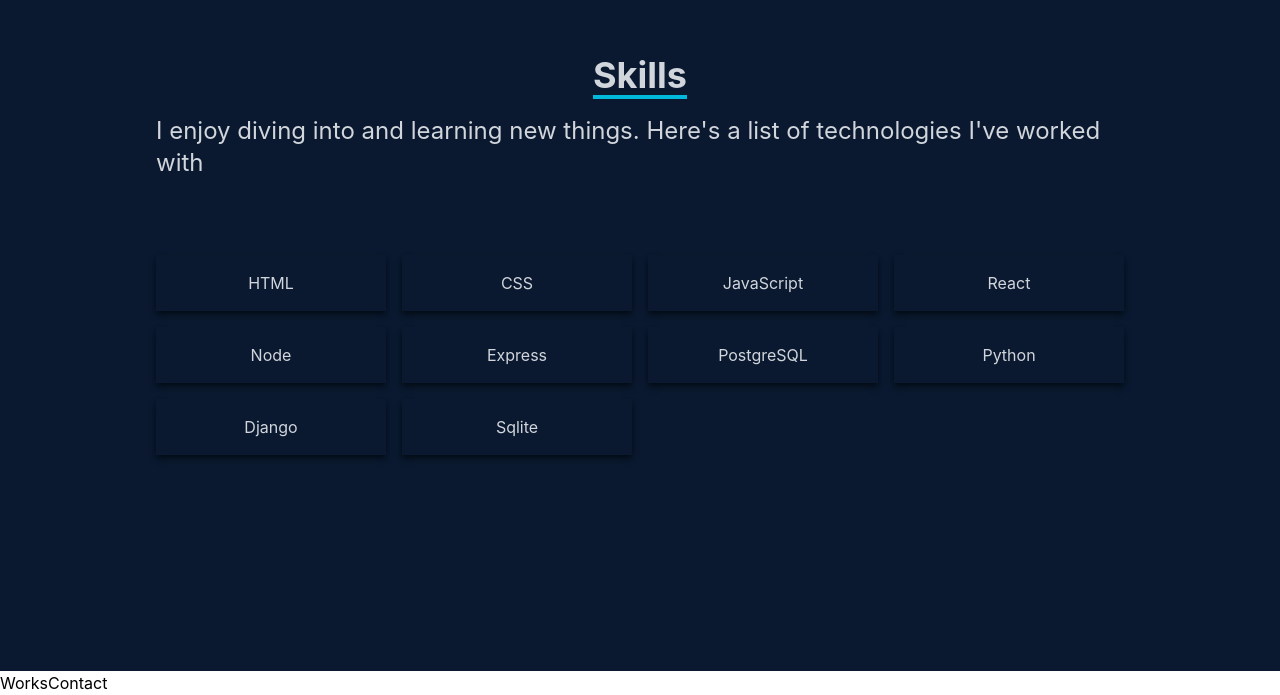
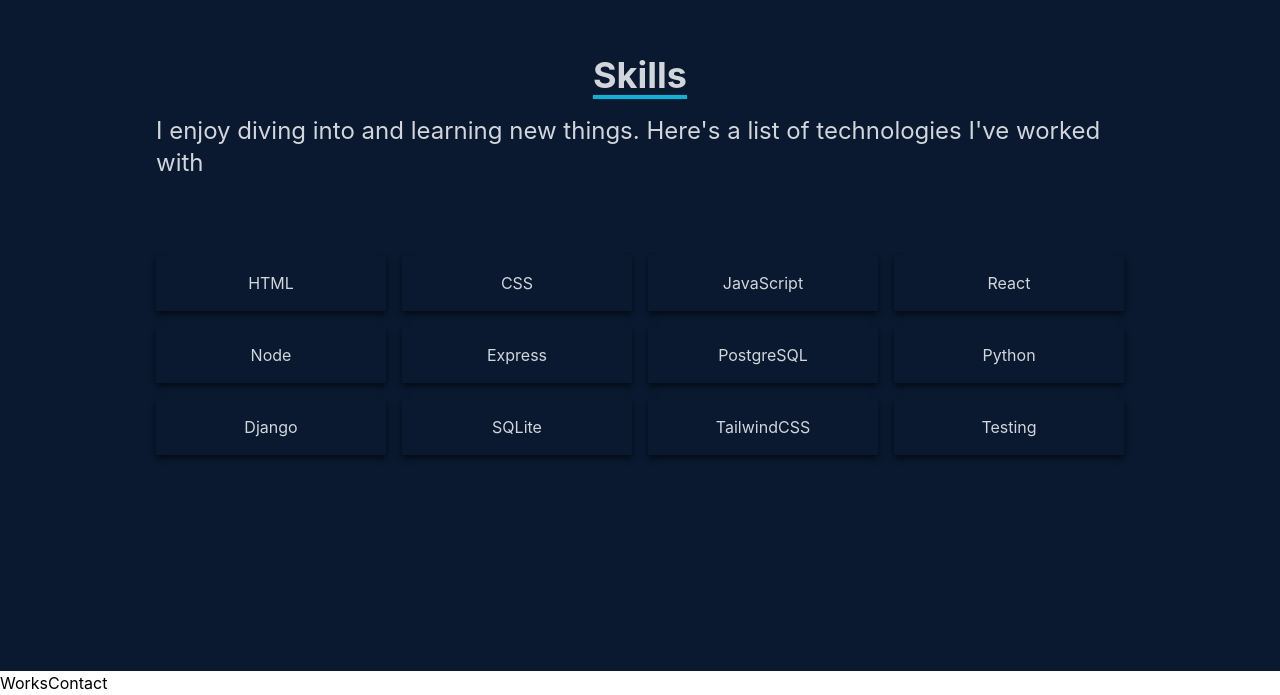
Before and after one commit to Nahjuu/portfolio, a React (Vite) app: page / in a window 1280 px wide. Shown: the part 1729-2424 px from the top of the page. Built offline with nearby package versions, Linux system fonts and the light colour scheme.

Commit message:
updated cursor to default in all components in order to look cleaner, added Skills.jsx component

```diff
--- a/src/components/Home.jsx
+++ b/src/components/Home.jsx
@@ -5,7 +5,7 @@ import RandomQuote from './RandomQuote'; // Component to display random quotes
 const Home = () => {
  return (
    // Main container - full screen with dark background
-   <div name="home" className="h-screen w-full bg-[#0a192f]">
+   <div name="home" className="cursor-default h-screen w-full bg-[#0a192f]">
      {/* Content wrapper - centers content and handles responsive layout */}
      <div className="max-w-screen-lg mx-auto flex flex-col items-center justify-center h-full px-4 md:flex-row">
        {/* Left side - Text content */}
--- a/src/components/Navbar.jsx
+++ b/src/components/Navbar.jsx
@@ -25,27 +25,27 @@ const Navbar = () => {
       </div>
 
       <ul className='hidden md:flex gap-x-8'>
-        <li className='cursor-pointer'>
+        <li className='cursor-default'>
           <Link to='home' smooth={true} duration={500}>
             Home
           </Link>
         </li>
-        <li className='cursor-pointer'>
+        <li className='cursor-default'>
           <Link to='about' smooth={true} duration={500}>
             About
           </Link>
         </li>
-        <li className='cursor-pointer'>
+        <li className='cursor-default'>
           <Link to='skills' smooth={true} duration={500}>
             Skills
           </Link>
         </li>
-        <li className='cursor-pointer'>
+        <li className='cursor-default'>
           <Link to='work' smooth={true} duration={500}>
             Work
           </Link>
         </li>
-        <li className='cursor-pointer'>
+        <li className='cursor-default'>
           <Link to='contact' smooth={true} duration={500}>
             Contact
           </Link>
--- a/src/components/RandomQuote.jsx
+++ b/src/components/RandomQuote.jsx
@@ -32,7 +32,7 @@ const RandomQuote = () => {
   };
 
   return (
-    <div className="relative z-0 w-full md:w-[420px] flex flex-col items-center text-center">
+    <div className="cursor-default relative z-0 w-full md:w-[420px] flex flex-col items-center text-center">
       {/* Fixed height area so the layout doesn't jump with different quote lengths */}
       <div className="min-h-[200px] md:min-h-[220px] flex flex-col items-center justify-center">
         <p className="text-white text-lg md:text-2xl font-light leading-relaxed">
--- a/src/components/Skills.jsx
+++ b/src/components/Skills.jsx
@@ -3,7 +3,7 @@ import React from 'react';
 const Skills = () => {
   return (
 
-    <div name='skills' className='w-full h-screen bg-[#0a192f] text-gray-300'>
+    <div name='skills' className='cursor-default w-full h-screen bg-[#0a192f] text-gray-300'>
 
       <div className='max-w-[1000px] mx-auto p-4 flex flex-col justify-center w-full h-full'>
 
@@ -40,8 +40,15 @@ const Skills = () => {
                   <p className='my-4'>Django</p>
               </div>
               <div className='shadow-md shadow-[#040c16] hover:scale-110 duration-500'>
-                  <p className='my-4'>Sqlite</p>
+                  <p className='my-4'>SQLite</p>
               </div>
+              <div className='shadow-md shadow-[#040c16] hover:scale-110 duration-500'>
+                  <p className='my-4'>TailwindCSS</p>
+              </div>
+              <div className='shadow-md shadow-[#040c16] hover:scale-110 duration-500'>
+                  <p className='my-4'>Testing</p>
+              </div>
+
           </div>
       </div>
     </div>
```
